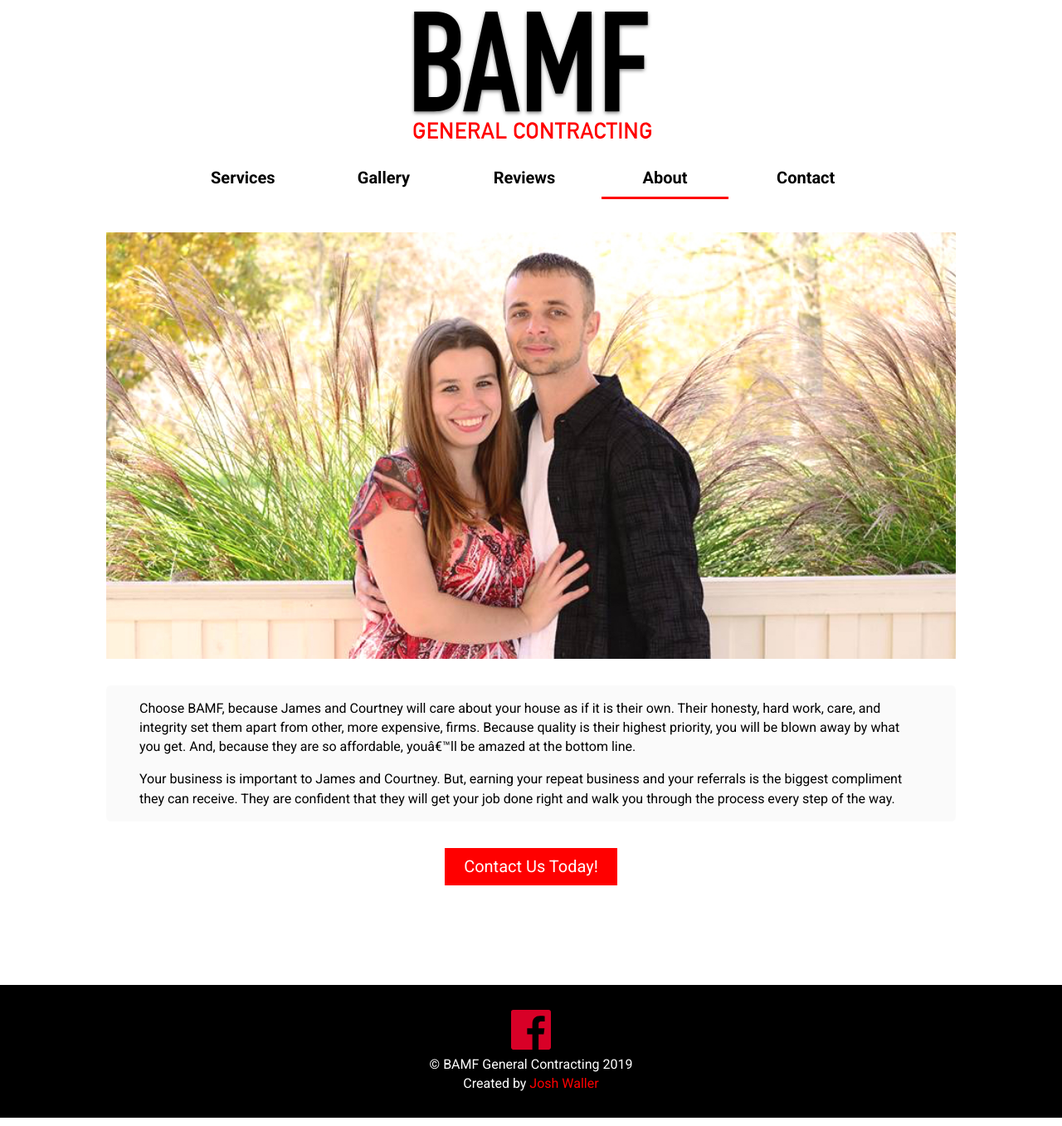
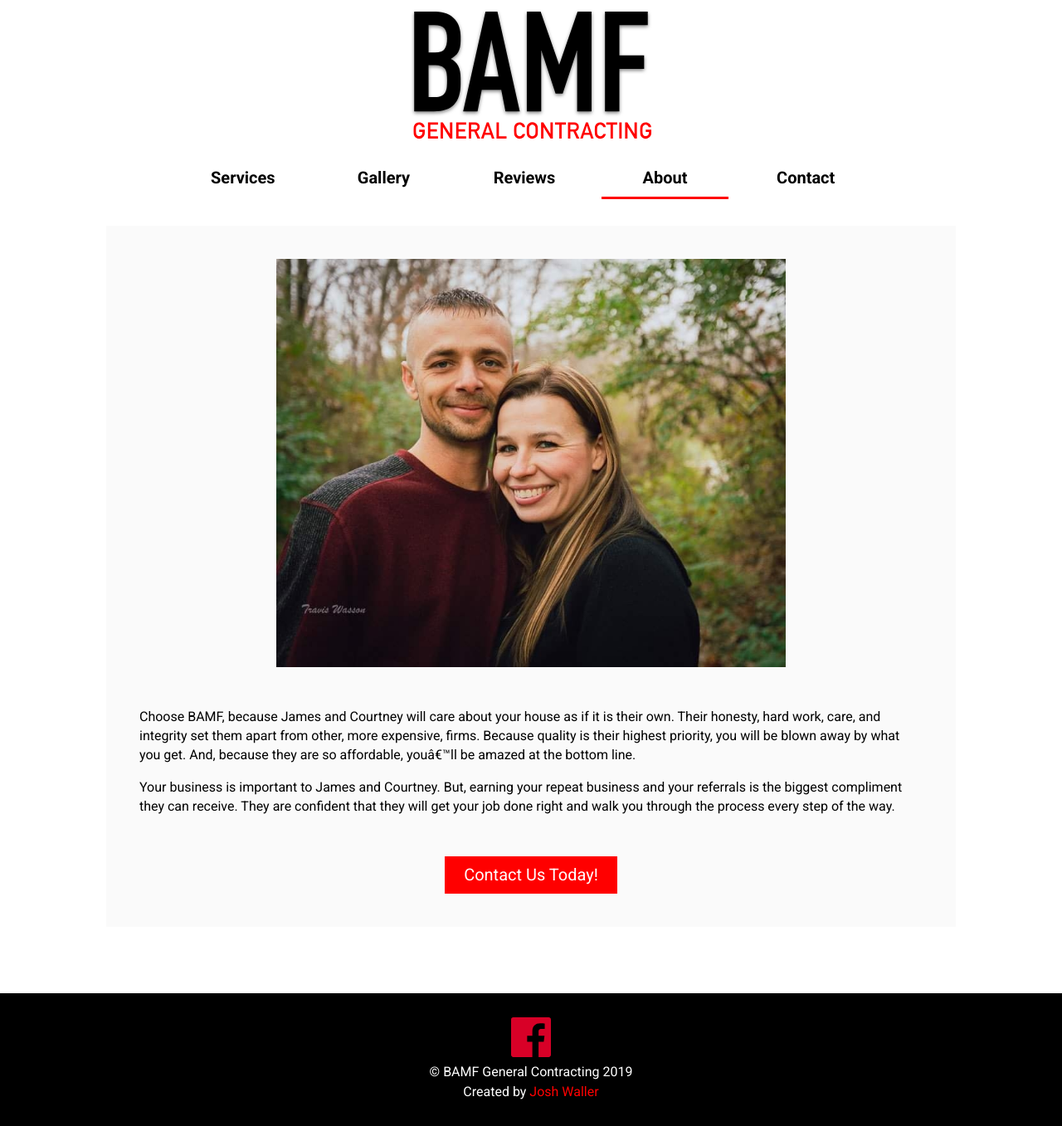
Before and after one commit to mdxprograms/bamf-site, a Jekyll site: the page built from src/about.html, in a window 1280 px wide. Shown: the whole page at 83% size. Built offline with Jekyll 4.4.1, drawn with Linux system fonts in a browser that asks for light colours.

Commit message:
updating about image

```diff
--- a/src/about.html
+++ b/src/about.html
@@ -3,12 +3,12 @@
 title: About
 ---
 
-<section class="section" id="about" animate="fade" animate-duration="300ms" animate-delay="300ms">
+<section class="section lightbg" id="about" animate="fade" animate-duration="300ms" animate-delay="300ms">
   <h2>About</h2>
   <div class="img-content-card">
     <div class="img-content-card__content">
       <img src="/assets/images/about/jamescourtney.jpg" alt="">
-      <div class="img-content-card__text lightbg has-radius">
+      <div class="img-content-card__text has-radius">
         <p>
           Choose BAMF, because James and Courtney will
           care about your house as if it is their own. Their honesty, hard work, care, and integrity set them apart from other, more
--- a/src/assets/css/site.css
+++ b/src/assets/css/site.css
@@ -704,16 +704,20 @@
   }
 }
 
+#about {
+  margin-top: 2rem;
+}
+
 #about img {
   display: block;
-  margin: 0 0 1rem;
-  width: 100%;
+  margin: 0 auto 1rem;
+  width: 90%;
 }
 
 @media (min-width: 768px) {
   #about img {
     margin: 0 auto 2rem;
-    width: 100%;
+    max-width: 60%;
   }
 }
 
```
Also changed, not shown: src/assets/images/about/jamescourtney.jpg.
